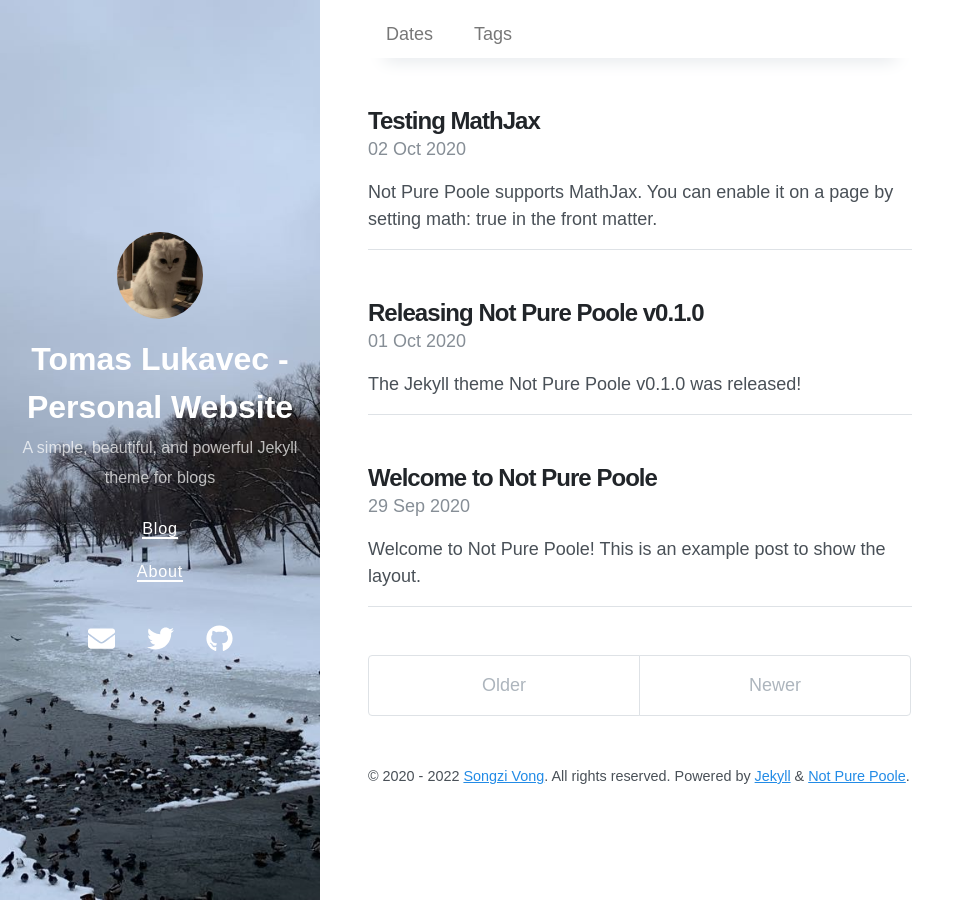
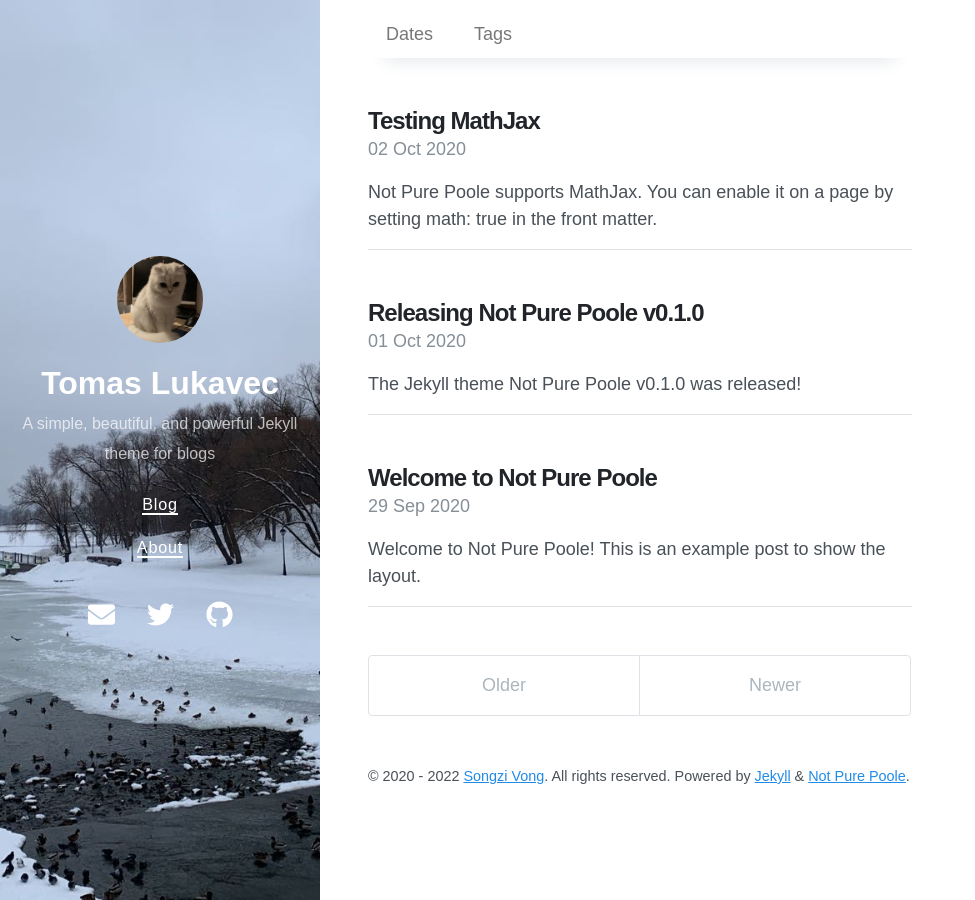
Before and after one commit to tomlukavec/tomlukavecX.github.io, a Jekyll site: the page built from index.html, in a window 1280 px wide. Shown: the whole page, without its empty margins (0-975 px from the left). Built offline with Jekyll 4.4.1, drawn with Linux system fonts in a browser that asks for light colours; nearby versions of some CDN libraries; the list of posts is cut into pages by our own code.

Commit message:
Update _config.yml

```diff
--- a/_config.yml
+++ b/_config.yml
@@ -1,7 +1,7 @@
 # Setup
-title: Tomas Lukavec - Personal Website
+title: Tomas Lukavec
 description: A simple, beautiful, and powerful Jekyll theme for blogs
-# url: https://vszhub.github.io
+# url: https://tomlukavec.github.io
 avatar: /avatar.jpeg
 paginate: 5
 permalink: pretty
```
